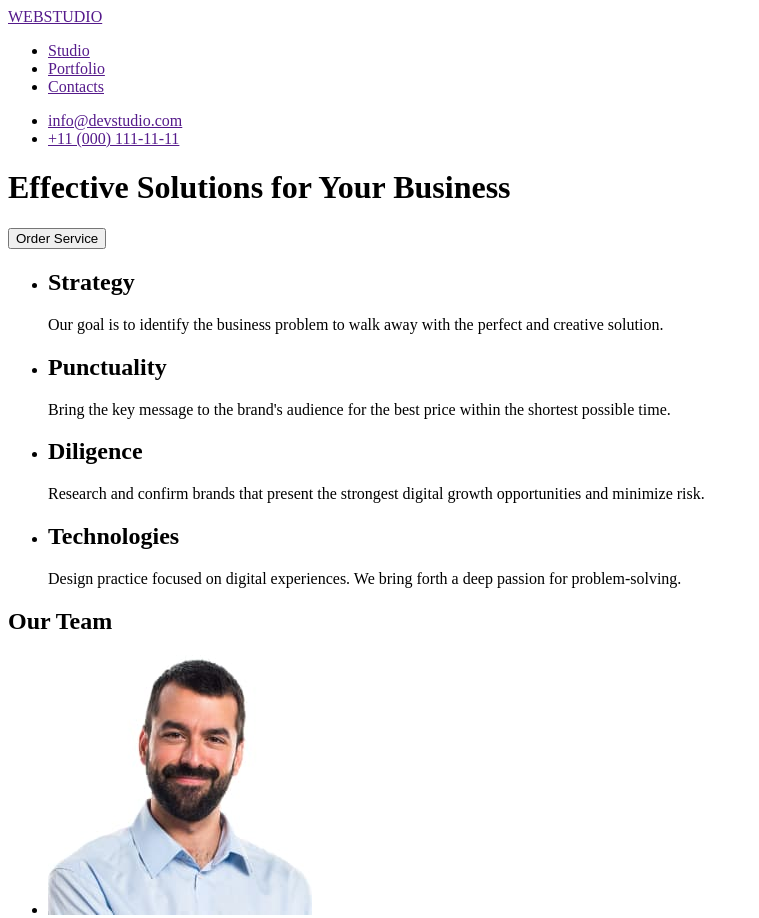
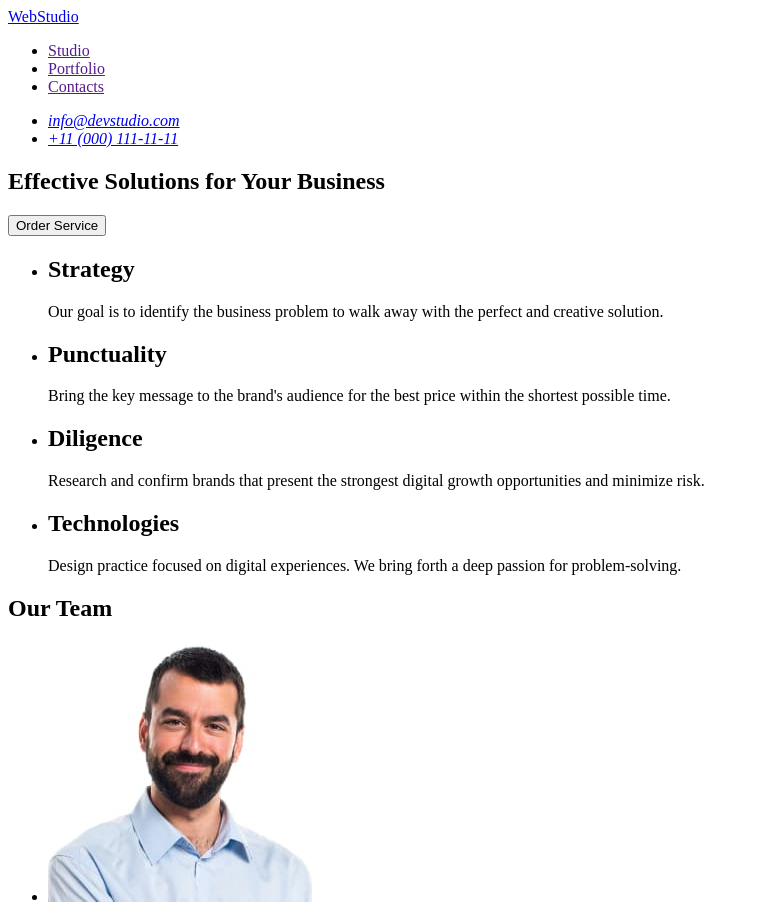
Before and after one commit to whodatn/goit-markup-hw-01, a plain HTML site: page index.html in a window 1280 px wide. Shown: the top 918 px of the page, without its empty margins (0-759 px from the left). Drawn offline with Linux system fonts and the light colour scheme.

Commit message:
updated section 1

```diff
--- a/index.html
+++ b/index.html
@@ -10,7 +10,7 @@
 <body>
     <header>
         <nav>
-            <a href="">WEBSTUDIO</a>
+            <a href="./index.htm">WebStudio</a>
             <ul>
                 <li><a href="">Studio</a></li>
                 <li><a href="">Portfolio</a></li>
@@ -18,13 +18,17 @@
             </ul>
         </nav>
         <ul>
-            <li><a href="">info@devstudio.com</a></li>
-            <li><a href="">+11 (000) 111-11-11</a></li>
+            <address>
+            <li><a href="mailto:info@devstudio.com">info@devstudio.com</a></li>
+            <li><a href="tel:+110001111111">+11 (000) 111-11-11</a></li>
+            </address>
         </ul>
     </header>
     <main></main>
+    <section>
         <h1>Effective Solutions for Your Business</h1>
         <button type="button">Order Service</button>
+        </section>
     <section>
         <ul>
             <li>
```
